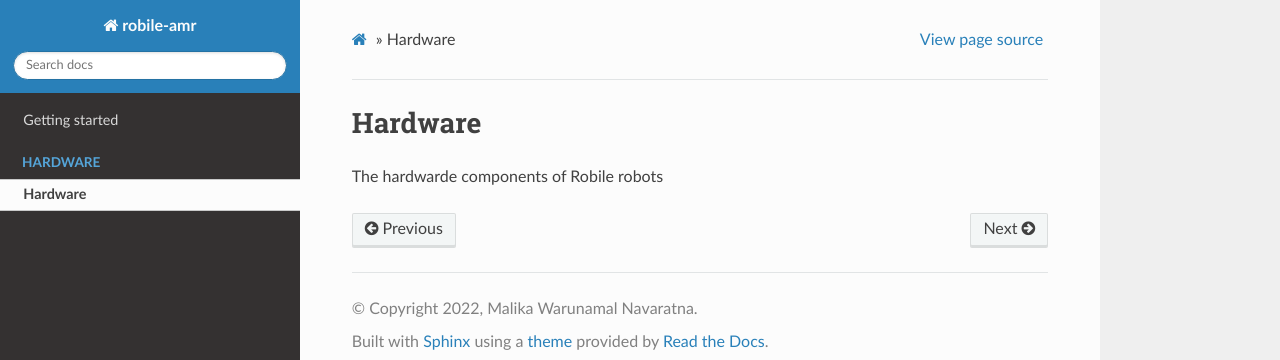
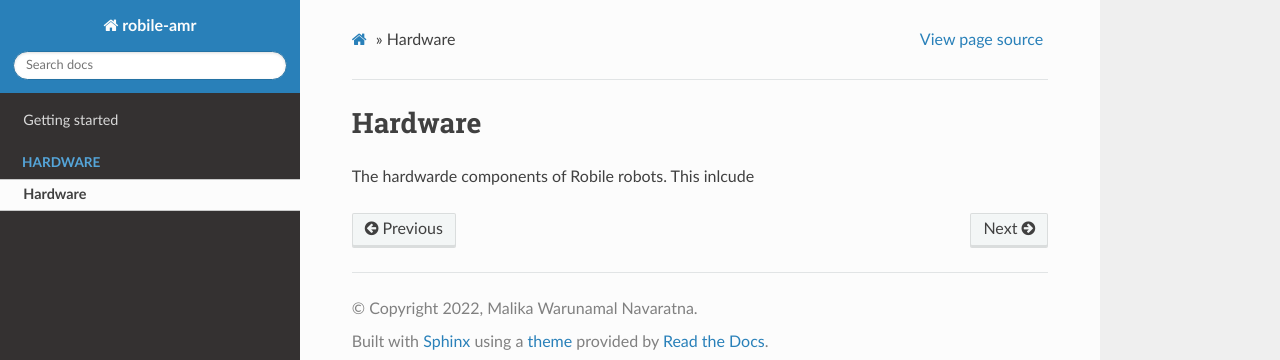
Before and after one commit to HBRS-AMR/Robile, a Sphinx documentation site: the page built from docs/source/Hardware/index.rst, in a window 1280 px wide. Shown: the top 360 px of the page. Built offline with Sphinx 7.4.7 and the Read the Docs theme 2.0.0, drawn with Linux system fonts in a browser that asks for light colours; pages that are not in the unit, such as notebooks, are missing from menus.

Commit message:
fixd docs issue

```diff
--- a/docs/source/Hardware/architecture.rst
+++ b/docs/source/Hardware/architecture.rst
@@ -1,3 +1,4 @@
+.. _architecture:
 +-------------+-------------+-------------+-------------+-------------+
 | Device      | Type        | Sp          | Label       | Comments    |
 |             |             | ecification |             |             |
--- a/docs/source/Hardware/index.rst
+++ b/docs/source/Hardware/index.rst
@@ -1,10 +1,8 @@
-.. _robile_perception:
-
+.. _robile_hardware:
 Hardware
 ##########
 
-The hardwarde components of Robile robots
+The hardwarde components of Robile robots. This inlcude
 
 .. toctree::
-
-  architecture
+    architecture
```
